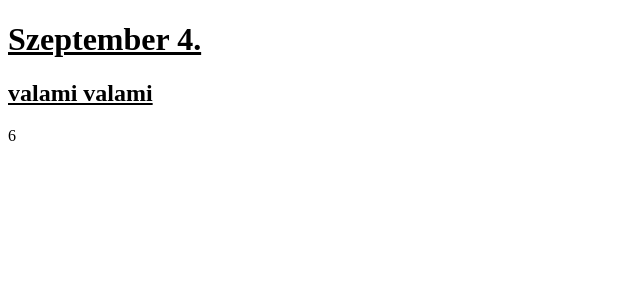
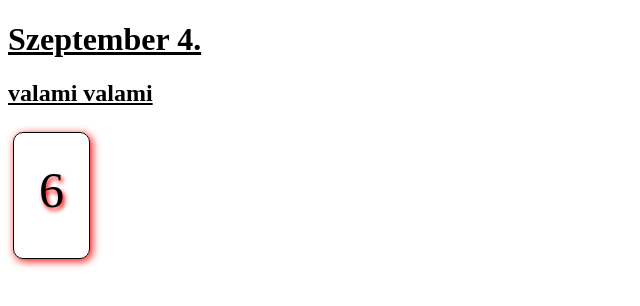
Before and after one commit to KolozsLaszlo/09_04, a plain HTML site: page index.html in a window 1280 px wide. Both pictures are taken after a click on the element "Szeptember 4.". Shown: the whole page, without its empty margins (0-640 px from the left). Drawn offline with Linux system fonts and the light colour scheme.

Commit message:
card style

```diff
--- a/script.js
+++ b/script.js
@@ -5,6 +5,7 @@ const helloh1 = document.querySelector('#hello')
 
 helloh1.addEventListener('click', () => {
   let card = document.createElement('div')
+  card.classList.add('kartya')
   card.innerText = Math.floor(Math.random() * 6) + 1
   container.append(card)
 })
--- a/style.css
+++ b/style.css
@@ -8,3 +8,16 @@ h6 {
   cursor: pointer;
   margin-right: 150px;
 }
+.kartya {
+  border: 1px solid black;
+  display: inline-block;
+  width: 75px;
+  height: 125px;
+  text-align: center;
+  line-height: 114px;
+  border-radius: 10px;
+  box-shadow: 2px 2px 8px red;
+  text-shadow: 2px 3px 4px red;
+  font-size: 50px;
+  margin: 5px;
+}
```
